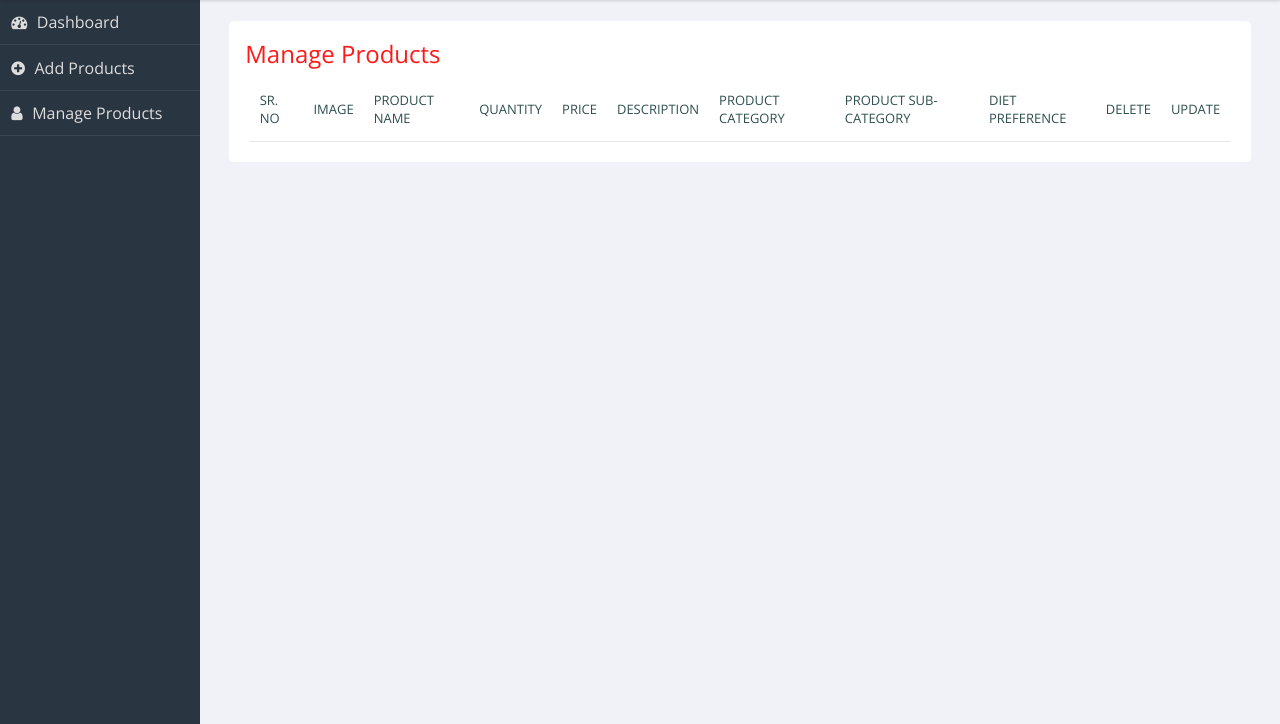
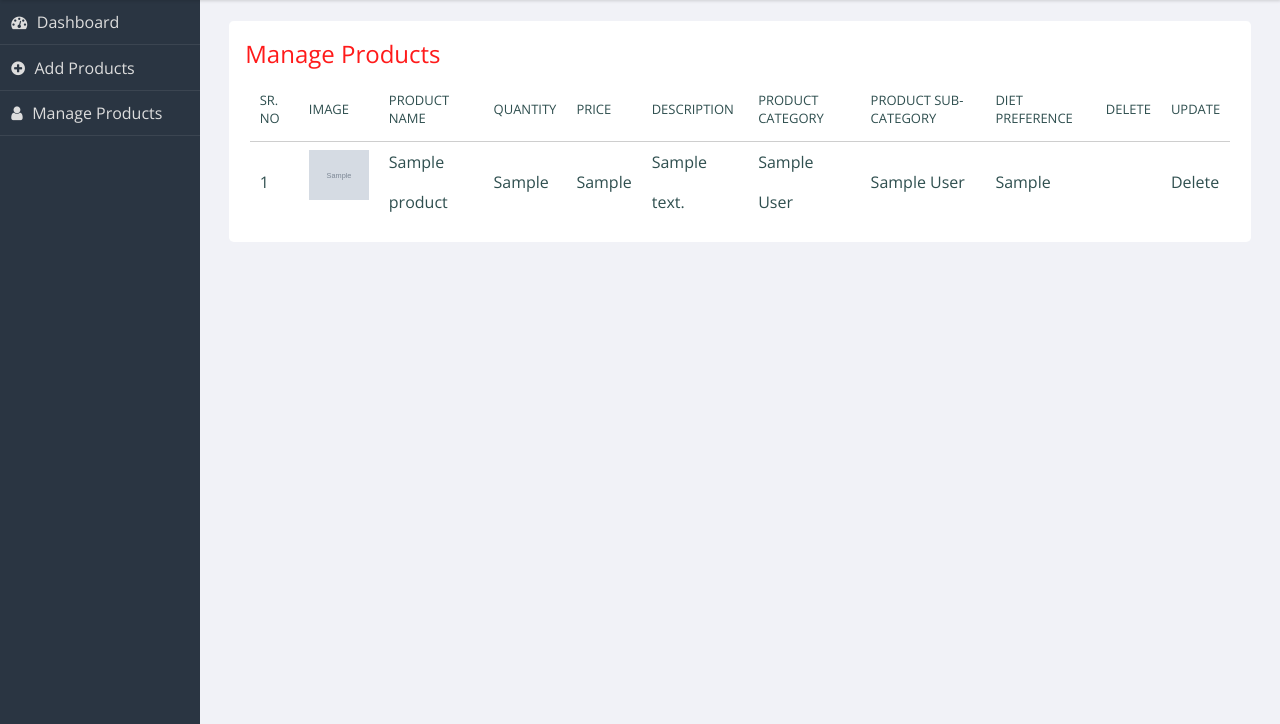
Before and after one commit to Yash992000/E_Wish, a Django app: page /merchant_manage_product in a window 1280 px wide. Shown: the part 75-799 px from the top of the page. Run offline with Django 4.2, Linux system fonts and the light colour scheme; tables that the repository leaves empty hold one stand-in row (values such as "Sample post"); grey boxes marked "Sample" are stand-in pictures; lists and menus that the app fills with data are empty; some libraries are stand-ins or nearby versions.

Commit message:
product completed - merchant side

```diff
--- a/administrator/templates/admin_mng_merchant.html
+++ b/administrator/templates/admin_mng_merchant.html
@@ -54,7 +54,7 @@
 	<main role="main">
 
 	<section class="panel important">
-	    <h2>Manage Sellers</h2>
+	    <h2>Manage Merchant</h2>
 	    <form action="#" method="post">
 	        <div class="twothirds">
 	            <table class="table" style="width:1200px;">
--- a/administrator/templates/admin_mng_users.html
+++ b/administrator/templates/admin_mng_users.html
@@ -91,7 +91,7 @@
 								{% if user.user_type == 1 %}
 									<td> Customer </td>
 								{% elif user.user_type == 2 %}
-									<td> Seller </td>
+									<td> Merchant </td>
 								{% elif user.user_type == 3 %}
 									<td> Un-defined </td>
 								{% endif %}
--- a/merchant/templates/merchant_manage_product.html
+++ b/merchant/templates/merchant_manage_product.html
@@ -39,7 +39,7 @@
                 </tr>
             </thead>
             <tbody>
-                {% for data in context.product_data %}
+                {% for data in product_data %}
                   <tr>
                       <td scope="row">{{data.productId}}</td>
                       {% if data.productImage %}
@@ -55,12 +55,12 @@
                       <td>{{data.productQty}}</td>
                       <td>{{data.productPrice}}</td>
                       <td>{{data.productDesc}}</td>
-                      <td>{{data.categoryName}}</td>
-                      <td>{{data.subcategoryName}}</td>
-                      <td>{{data.dietType}}</td>
-
-                      {% comment %} <td><a href="{% url 'admin_update_categories' category.categoryId %}" class="btn btn-daanger btn-sm ">Update</a></td>
-                      <td><a href="{% url 'deletecategory' category.categoryId %}" class="btn btn-daanger btn-sm ">Delete</a></td> {% endcomment %}
+                      <td>{{data.categoryName.categoryName}}</td>
+                      <td>{{data.subcategoryName.subcategoryName}}</td>
+                      <td>{{data.dietType.dietType}}</td>
+<td></td>
+                      {% comment %} <td><a href="{% url 'admin_update_categories' category.categoryId %}" class="btn btn-daanger btn-sm ">Update</a></td> {% endcomment %}
+                      <td><a href="{% url 'deleteproduct' data.productId %}" class="btn btn-daanger btn-sm ">Delete</a></td>
                   </tr>
                 {% endfor %}
             </tbody>
--- a/merchant/urls.py
+++ b/merchant/urls.py
@@ -6,6 +6,7 @@ urlpatterns = [
     path('merchant_index',views.merchant_index,name='merchant_index'),
     path('merchant_add_products',views.merchant_add_products,name='merchant_add_products'),
     path('merchant_manage_product',views.merchant_manage_product,name='merchant_manage_product'),
+    path('deleteproduct<id>',views.deleteproduct,name='deleteproduct'),
     path('merchant_profile',views.merchant_profile,name='merchant_profile'),
     path('merchant_profile_update',views.merchant_profile_update,name='merchant_profile_update'),
     path('merchant_profile_edit/<id>',views.merchant_profile_edit,name='merchant_profile_edit'),
--- a/merchant/views.py
+++ b/merchant/views.py
@@ -19,7 +19,9 @@ def merchant_add_products(request):
     return render(request,'merchant_add_products.html',{'context': context})
 
 def merchant_manage_product(request):
-    return render(request,'merchant_manage_product.html')
+    product_data = {}
+    obj = product.objects.all()
+    return render(request,'merchant_manage_product.html', {'product_data' : obj})
 
 def addProduct(request):
     if request.method == "POST":
@@ -37,6 +39,19 @@ def addProduct(request):
     else:
         messages.error(request, "Fill the form correctly!")
         return render(request,'merchant_add_products.html')
+
+
+        return render(request,'merchant_add_products.html')
+
+def deleteproduct(request,id):
+    # context = {}
+    obj = get_object_or_404(product,productId=id)
+    if request.method == 'GET':
+        obj.delete()
+
+    messages.success(request, "Product deleted successfully!")
+    return redirect("/merchant_manage_product")
+
 
 def merchant_logout(request):
     try:
```
Also changed, not shown: auth_app/profile/product/image/gro.webp (added), auth_app/profile/product/image/gro_T4XZ3wq.webp (added), auth_app/profile/product/image/gro_hJqFOuE.webp (added).
